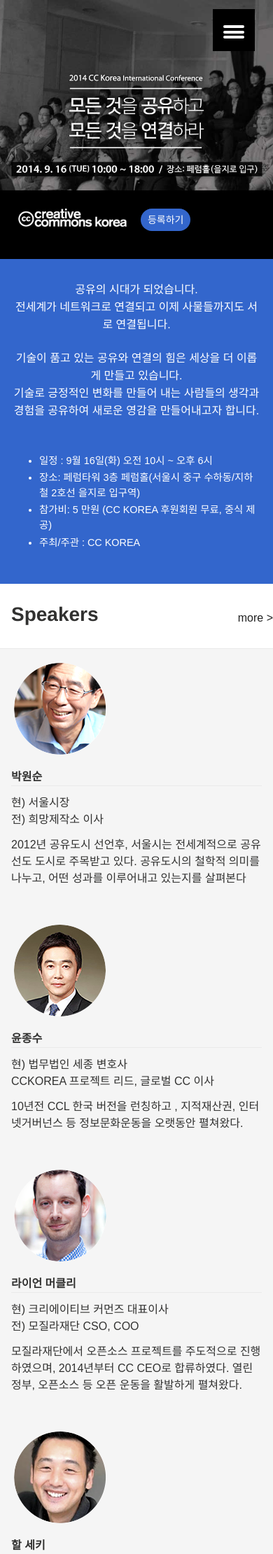
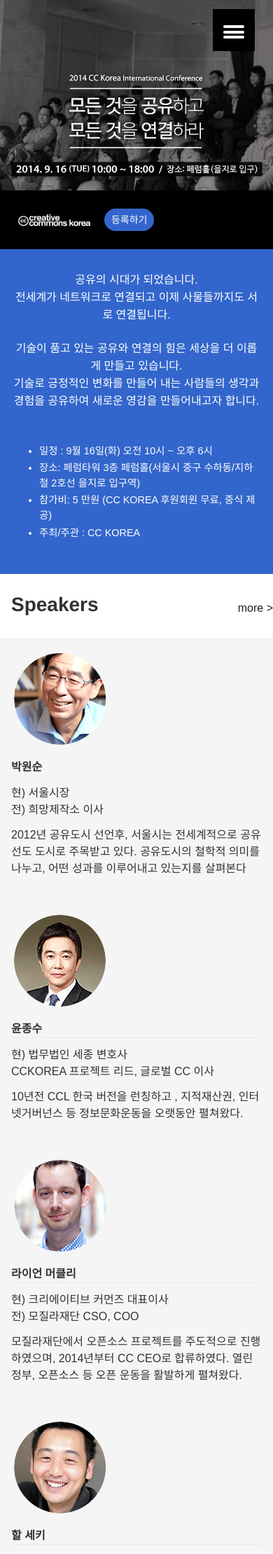
Before and after one commit to creativecommonskorea/cckcon3, a Jekyll site: the page built from index.md, in a window 390 px wide. Shown: the top 2220 px of the page at 70% size. Built offline with Jekyll 4.4.1, drawn with Linux system fonts in a browser that asks for light colours.

Commit message:
fix for style on phone screen

```diff
--- a/_includes/navigation-sliding.html
+++ b/_includes/navigation-sliding.html
@@ -8,7 +8,7 @@
 			<a href="{{ domain }}{{ link.url }}" class="title">{{ link.title }}</a>
 			{% if link.excerpt %}<p class="excerpt">{{ link.excerpt }}</p>{% endif %}
 		</li>{% endfor %}
-    <li><a target="_blank" href="{{ site.data.conf.register_url_ko }}" class="btn register">Register</a></li>
+    <li><a target="_blank" href="{{ site.data.conf.register_url_ko }}" class="btn register">등록하기</a></li>
     <li><a class="selector" href="/en/">English</a></li>
 	</ul>
 </nav>
--- a/css/main.scss
+++ b/css/main.scss
@@ -278,11 +278,11 @@
   margin-bottom: 1em;
 
   @include media($micro) {
-    width: 155px;
-    height: 26px;
-    background-size: 155px 26px;
+    width: 103px;
+    height: 17px;
+    background-size: 103px 17px;
     padding: 0;
-    margin-right: 1em;
+    margin: 0.4em 1em 0 0;
   }
   @include media($medium) {
     /* width: 165px;
```
